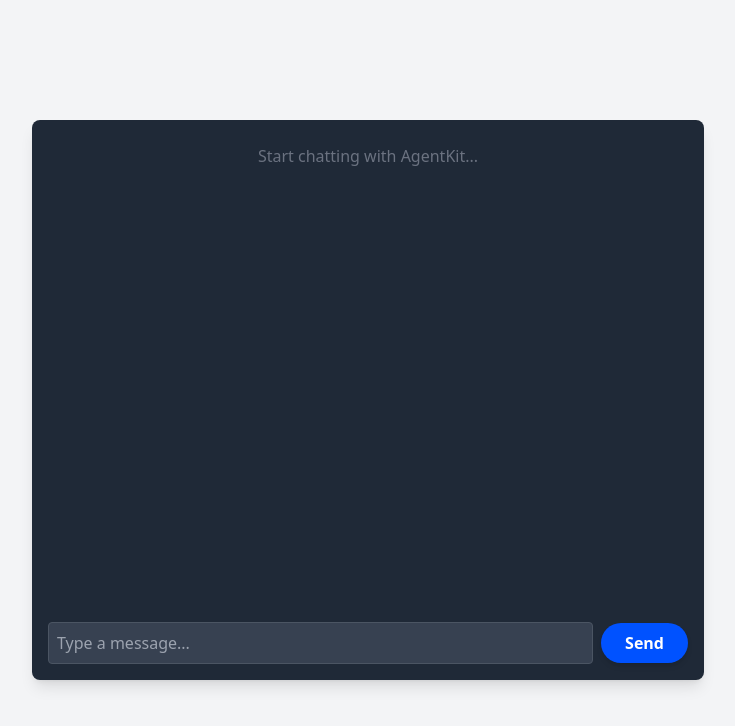
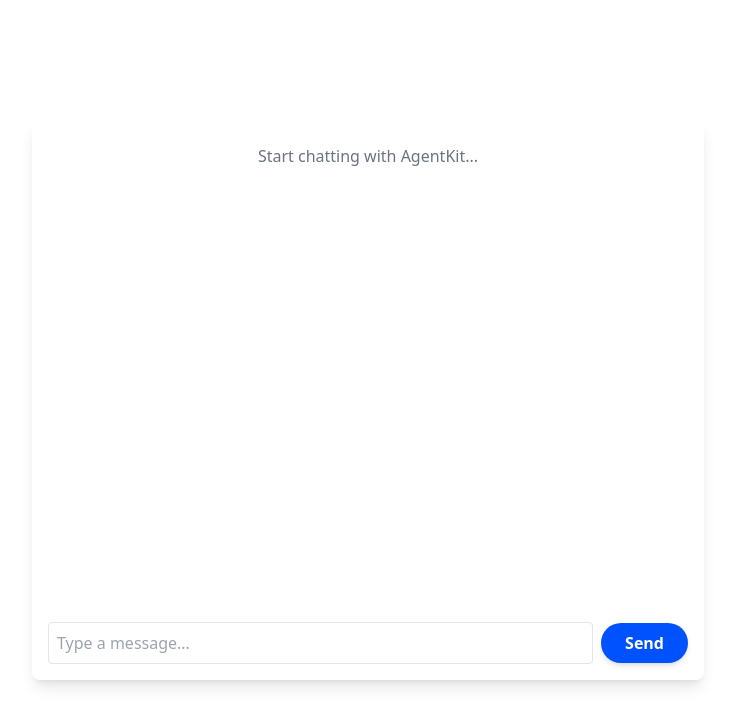
Before and after one commit to timborovkov/near-ai-useful-agent, a Next.js app: page / in a window 1280 px wide. Shown: the top 726 px of the page, without its empty margins (272-1007 px from the left). Built offline with nearby package versions, Linux system fonts and the light colour scheme.

Commit message:
Update layout.tsx

```diff
--- a/app/layout.tsx
+++ b/app/layout.tsx
@@ -13,13 +13,10 @@ export default function RootLayout({
 }>) {
   return (
     <html lang="en">
-      <body className="bg-gray-100 dark:bg-gray-900 dark flex flex-col min-h-screen">
-
-        {/* Main Content (Dynamic, Grows but Doesn't Force Scroll) */}
+      <body className="flex flex-col min-h-screen">
         <main className="flex-grow flex items-center justify-center px-4">
           {children}
         </main>
-
       </body>
     </html>
   );
```
